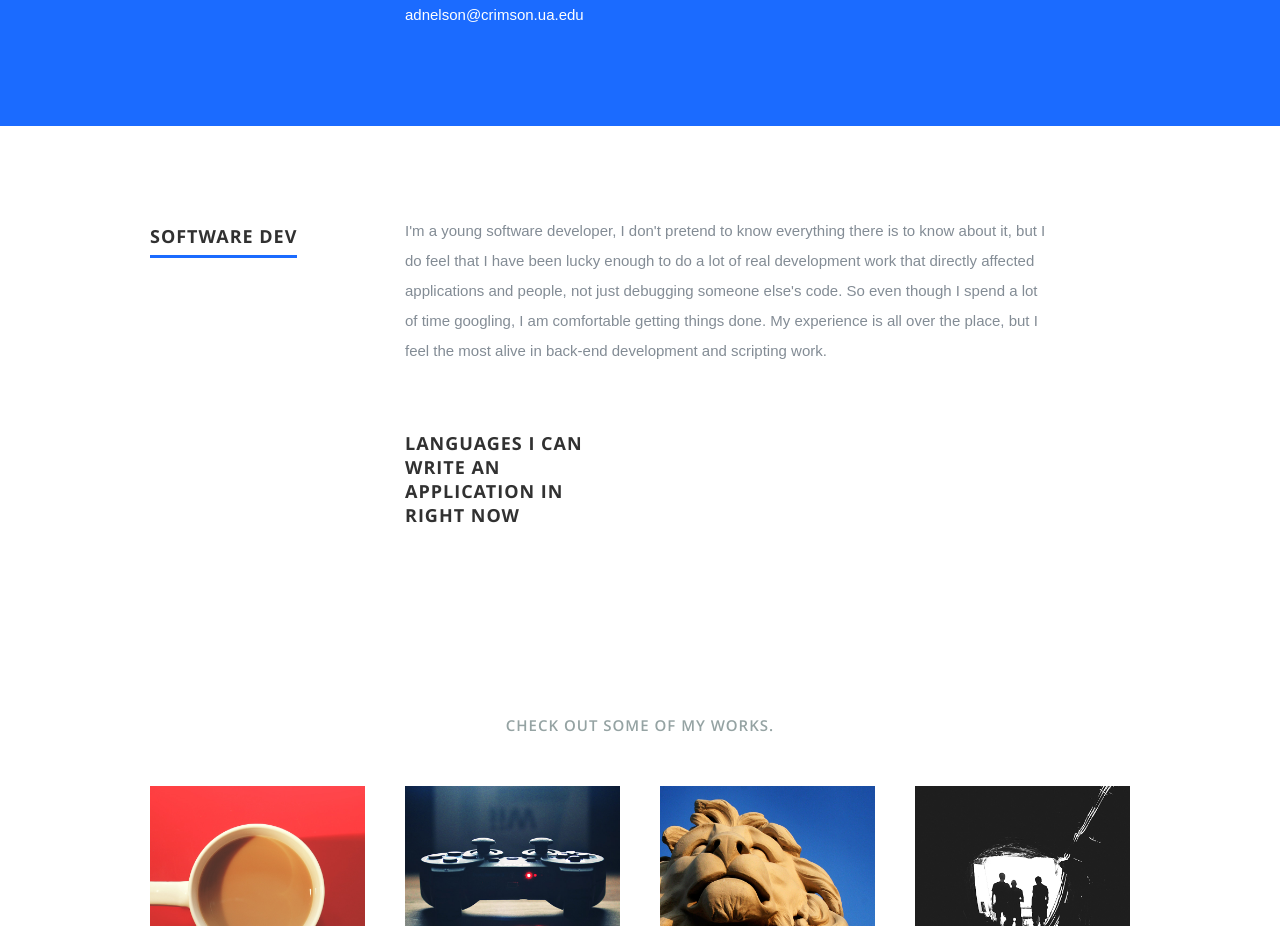
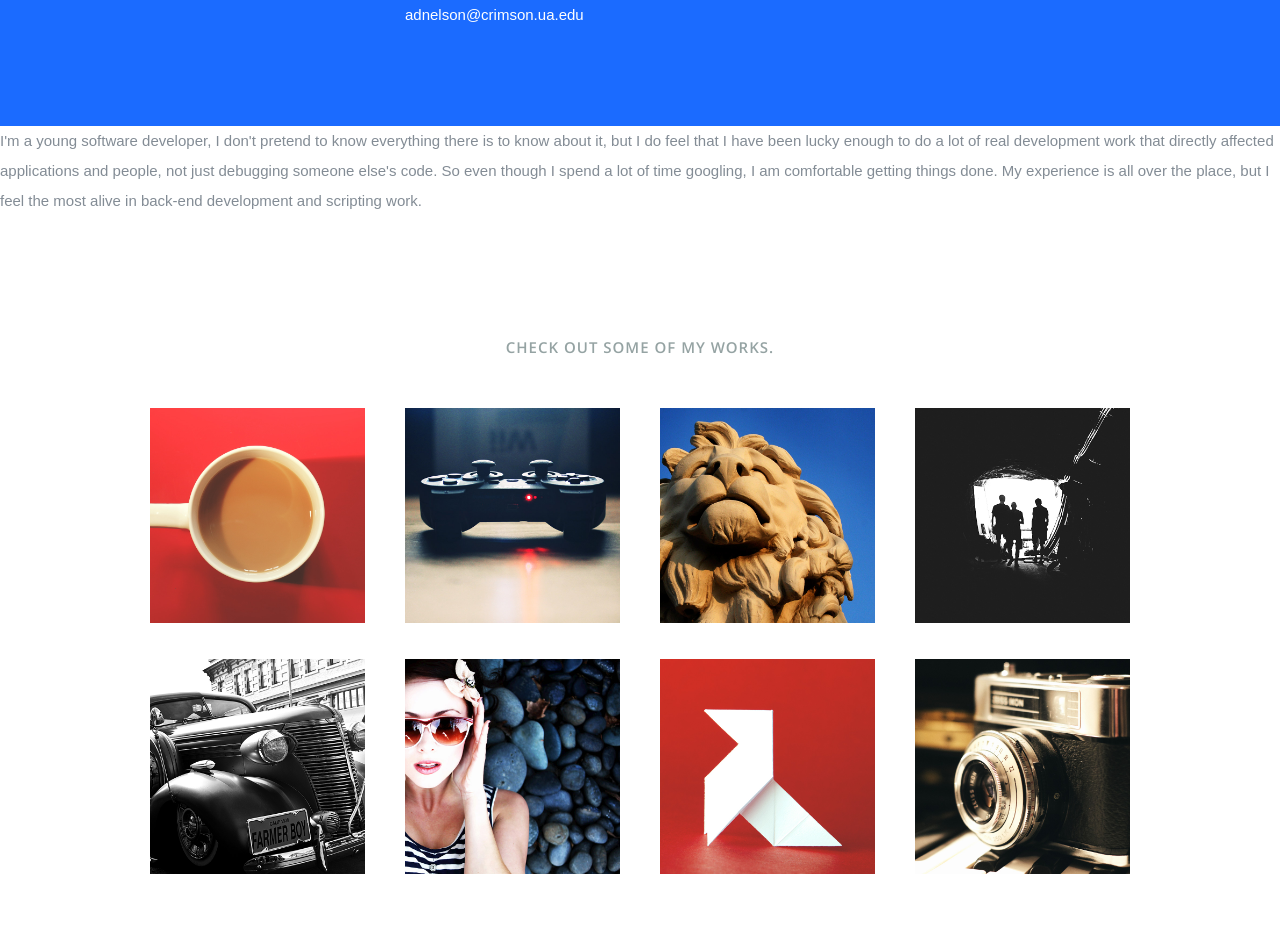
Before and after one commit to Saintroi/saintroi.github.io, a React (Create React App) app: page / in a window 1280 px wide. Shown: the part 1340-2266 px from the top of the page. Built offline with nearby package versions, Linux system fonts and the light colour scheme.

Commit message:
css changes to skills (not finished)

```diff
--- a/public/css/layout.css
+++ b/public/css/layout.css
@@ -241,48 +241,48 @@ ul#nav li.current a { color: var(--secondary-color); }
 /* d. Resume Section
 /* ------------------------------------------------------------------ */
 
-#skills {
+resume {
    background: #fff;
    padding-top: 90px;
    padding-bottom: 72px;
    overflow: hidden;
 }
 
-#skills a, #skills a:visited  { color: var(--secondary-color); }
-#skills a:hover, #skills a:focus { color: var(--primary-color); }
+resume a, resume a:visited  { color: var(--secondary-color); }
+resume a:hover, resume a:focus { color: var(--primary-color); }
 
-#skills h1 {
+resume h1 {
    font: 18px/24px 'opensans-bold', sans-serif;
    text-transform: uppercase;
    letter-spacing: 1px;
 }
-#skills h1 span {
+resume h1 span {
    border-bottom: 3px solid var(--secondary-color);
    padding-bottom: 6px;
 }
-#skills h3 {
+resume h3 {
    font: 25px/30px 'opensans-bold', sans-serif;
 }
 
-#skills .header-col { padding-top: 9px; }
-#skills .main-col { padding-right: 10%; }
+resume .header-col { padding-top: 9px; }
+resume .main-col { padding-right: 10%; }
 
 .education, .work {
    margin-bottom: 48px;
    padding-bottom: 24px;
    border-bottom: 1px solid #fff;
 }
-#skills .info {
+resume .info {
    font: 16px/24px 'librebaskerville-italic', serif;
    color: #6E7881;
    margin-bottom: 18px;
    margin-top: 9px;
 }
-#skills .info span {
+resume .info span {
    margin-right: 5px;
    margin-left: 5px;
 }
-#skills .date {
+resume .date {
    font: 15px/24px 'opensans-regular', sans-serif;
    margin-top: 6px;
 }
@@ -360,6 +360,25 @@ ul#nav li.current a { color: var(--secondary-color); }
   	width: 50%;
   	-moz-animation: jquery 2s ease;
   	-webkit-animation: jquery 2s ease;
+}
+
+/* ------------------------------------------------------------------ */
+/* d. Skills Section
+/* ------------------------------------------------------------------ */
+
+.skills-box {
+  background: #fff;
+  padding-top: 90px;
+  padding-bottom: 72px;
+  overflow: hidden;
+  display: flex;
+  justify-content: space-between;
+}
+
+.skills-box div {
+  width: 50px;
+  height: 50px;
+  background: red;
 }
 
 @-moz-keyframes photoshop {
--- a/src/App.css
+++ b/src/App.css
@@ -8,7 +8,7 @@
 }
 
 .App-header {
-  background-color: #222;
+  background-color: #fff;
   height: 150px;
   padding: 20px;
   color: white;
--- a/src/components/skills/skills.js
+++ b/src/components/skills/skills.js
@@ -5,24 +5,16 @@ export default class Skills extends Component {
         <section id="skills">
                 {/* Skills
       ----------------------------------------------- */}
-        <div className="row skill">
-          <div className="three columns header-col">
-            <h1><span>Software Dev</span></h1>
-
-          </div>
-          <div className="nine columns main-col">
-            <p>I'm a young software developer, I don't pretend to know everything there is to know about it, but I do feel that
+          <div className=".skill-box">
+            <div>
+              <p>
+              I'm a young software developer, I don't pretend to know everything there is to know about it, but I do feel that
               I have been lucky enough to do a lot of real development work that directly affected applications and people,
               not just debugging someone else's code. So even though I spend a lot of time googling, I am comfortable getting things done.
               My experience is all over the place, but I feel the most alive in back-end development and scripting work.
-            </p>
-            <div className="bars">
-              <ul className="skills">
-                <h1>Languages I Can Write an Application in Right Now</h1>
-              </ul>
-            </div>{/* end skill-bars */}
-          </div> {/* main-col end */}
-        </div> {/* End skills */}
+              </p>
+            </div>
+          </div>
       </section>
     );
   }
```
Also changed, not shown: 1 other file (tests, documents, lock files or other folders).
